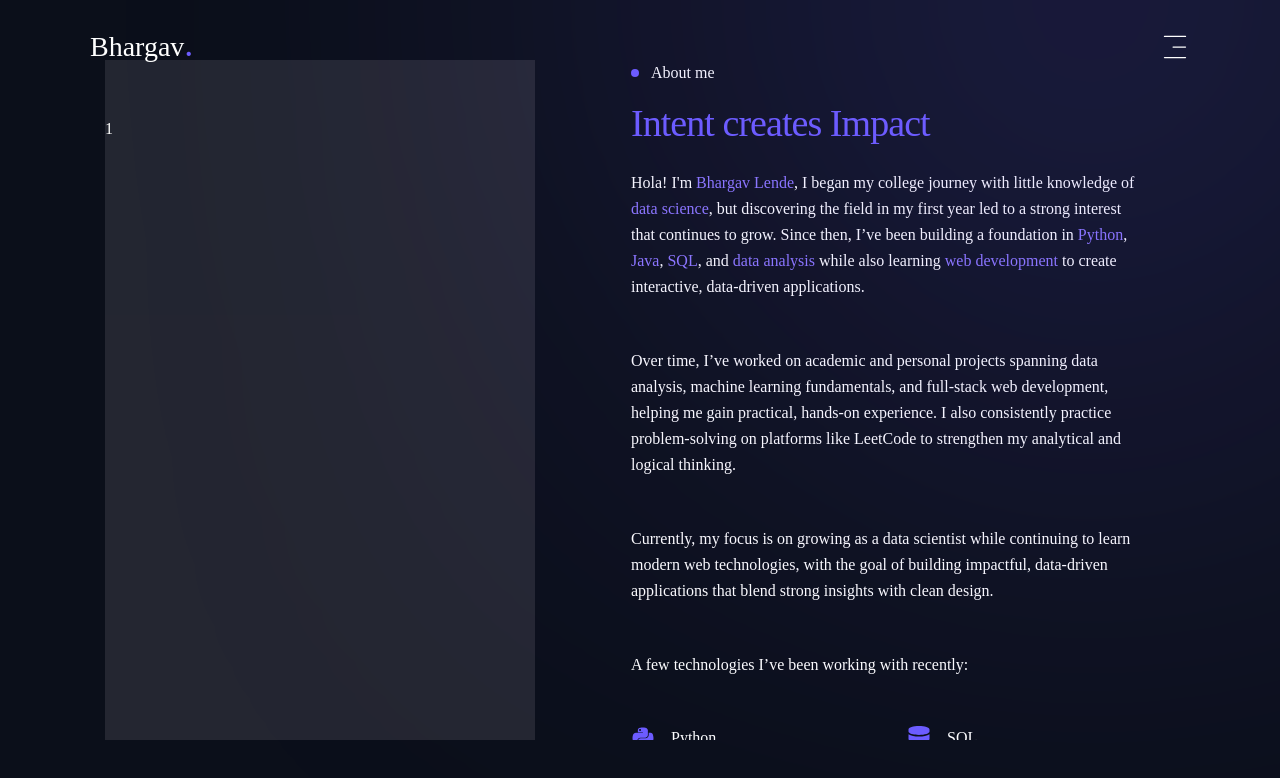
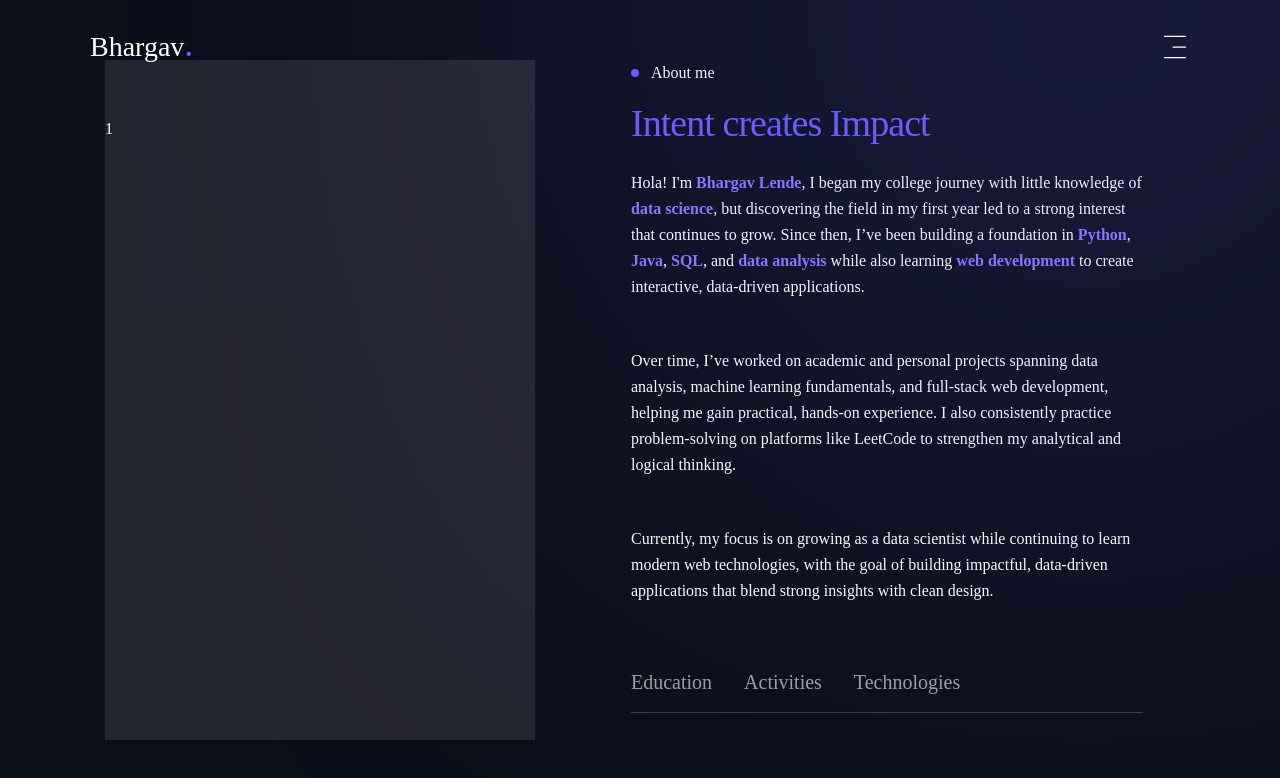
Before and after one commit to BhargavLende15/personal-portfolio, a Next.js app: page /about in a window 1280 px wide. Shown: the top 778 px of the page. Built offline with nearby package versions, Linux system fonts and the light colour scheme; a web font is replaced by a local one.

Commit message:
commit 15: update12

```diff
--- a/app/about/page.jsx
+++ b/app/about/page.jsx
@@ -1,11 +1,12 @@
 "use client";
+import React, { useState } from 'react';
 import { motion } from 'framer-motion';
 import { ScrollArea } from '@/components/ui/scroll-area';
 import Image from "next/image";
 import { FaPython, FaJava, FaJs, FaReact, FaHtml5, FaDatabase, FaChartBar } from "react-icons/fa";
 import { SiTailwindcss } from "react-icons/si";
 
-const skills = [
+const technologies = [
   { icon: <FaPython />, name: "Python" },
   { icon: <FaDatabase />, name: "SQL" },
   { icon: <FaJava />, name: "Java" },
@@ -18,29 +19,49 @@ const skills = [
 
 const education = [
   {
-    institution: "Your University Name",
+    institution: "Shri Ramdeobaba college of Engineering & Management",
     degree: "B.Tech in Data Science",
-    year: "2022 - Present",
+    year: "2023 - Present",
+    desc: "Currently pursuing the degree, maintaining a CGPA of 8.72 while building skills through coursework and projects."
   },
   {
-    institution: "Your Junior College Name",
-    degree: "Higher Secondary Education",
-    year: "2020 - 2022",
+    institution: "Shri Ramdeobaba college of Engineering & Management",
+    degree: "Honours in Web Development",
+    year: "2024 - Present",
+    desc: "Pursuing honours in Web Development with an overall grade of AA, focused on building practical skills through real-world projects."
   },
   {
-    institution: "Your School Name",
+    institution: "School of Scholars, Wanadongri",
+    degree: "Higher Secondary Education",
+    year: "2021 - 2023",
+    desc: "Scored 79.80% and completed higher secondary education with a focus on mathematics, physics & chemistry while exploring interests analytical thinking."
+  },
+  {
+    institution: "Bhavans B.P Vidya Mandir, SKN",
     degree: "Secondary Education",
-    year: "2020",
+    year: "Up to 2021",
+    desc: "Scored 95.20% in SSC & achieved strong academic performance alongside active participation in extracurricular activities. Served as House Captain twice. Earned a Black Belt in Taekwondo, competed as a divisional-level Badminton player, and secured a Bronze Medal in the English Olympiad, reflecting leadership, teamwork & a balanced growth in academics, sports, and personal development."
   },
 ];
 
 const activities = [
-  "Member of Data Science Club, actively participating in workshops and hackathons.",
-  "Volunteer at Tech Fest, organizing coding competitions and technical events.",
-  "Consistent problem solver on LeetCode, enhancing algorithmic thinking.",
+  {
+    position: "Resource Manager @ REEF",
+    desc: "Actively contributed to birding initiatives, public speaking events, and photography, while managing the resources for the forum activities.",
+  },
+  {
+    position: "Photography Co-head @ DASCA",
+    desc: "Led photography efforts by documenting events, curating visual content, and supporting creative storytelling for the association.",
+  },
+  {
+    position: "Member @ NAZARIYA",
+    desc: "Being a part of Nazariya - The Photography club, I've contributed to  events and creative initiatives focused on collaboration and expression.",
+  },
 ];
 
 const About = () => {
+  const [activeTab, setActiveTab] = useState('skills');
+
   return (
     <motion.section initial={{opacity: 0}}
       animate={{
@@ -66,32 +87,79 @@ const About = () => {
                     <span className='text-accent'>Intent creates Impact</span>
                   </h2>
                   <p className='max-w-[540px] mb-12'>
-                    Hola! I'm <span className='text-accent brightness-130'>Bhargav Lende</span>, I began my college journey with little knowledge of
-                    <span className='text-accent brightness-130'> data science</span>, but discovering the field in my first year led to a strong
+                    Hola! I'm <span className='text-accent brightness-130 font-bold'>Bhargav Lende</span>, I began my college journey with little knowledge of
+                    <span className='text-accent brightness-130 font-bold'> data science</span>, but discovering the field in my first year led to a strong
                     interest that continues to grow. Since then, I’ve been building a foundation in
-                    <span className='text-accent brightness-130'> Python</span>, <span className='text-accent brightness-130'>Java</span>, <span className='text-accent brightness-130'>SQL</span>
-                    , and <span className='text-accent brightness-130'>data analysis</span> while also learning <span className='text-accent brightness-130'>web development</span> to create interactive, data-driven applications.
+                    <span className='text-accent brightness-130 font-bold'> Python</span>, <span className='text-accent brightness-130 font-bold'>Java</span>, <span className='text-accent brightness-130 font-bold'>SQL</span>
+                    , and <span className='text-accent brightness-130 font-bold'>data analysis</span> while also learning <span className='text-accent brightness-130 font-bold'>web development</span> to create interactive, data-driven applications.
                   </p>
                   <p className='max-w-[540px] mb-12'>
                     Over time, I’ve worked on academic and personal projects spanning data analysis, machine learning fundamentals,
                     and full-stack web development, helping me gain practical, hands-on experience. I also consistently practice
                     problem-solving on platforms like LeetCode to strengthen my analytical and logical thinking.
                   </p>
-                  <p className='max-w-[540px] mb-12'>
+                  <p className='max-w-[540px] mb-16'>
                     Currently, my focus is on growing as a data scientist while continuing to learn modern web technologies, with
                     the goal of building impactful, data-driven applications that blend strong insights with clean design.
                   </p>
-                  <p className='max-w-[540px] mb-12'>
-                    A few technologies I’ve been working with recently:
-                  </p>
+
+                  {/* Navigation Tabs */}
+                  <div className="flex gap-8 mb-12 border-b border-white/20 pb-2 max-w-[540px]">
+                    {['education', 'activities', 'technologies', ].map((tab) => (
+                      <button
+                        key={tab}
+                        onClick={() => setActiveTab(tab)}
+                        className={`${
+                          activeTab === tab
+                            ? 'text-accent border-b-2 border-accent'
+                            : 'text-white/60 hover:text-white'
+                        } capitalize font-medium text-xl pb-2 transition-all`}
+                      >
+                        {tab}
+                      </button>
+                    ))}
+                  </div>
+
+                  {/* Tab Content */}
+                  <div className="min-h-[400px]">
+
+                    {/* Education Section */}
+                    {activeTab === 'education' && (
+                      <div className="mb-12">
+                        <div className="flex flex-col gap-8 max-w-[540px]">
+                          {education.map((item, index) => (
+                            <div key={index} className="flex flex-col gap-1 bg-tertiary/20 p-6 rounded-xl border border-accent/20 hover:border-accent transition-all duration-300">
+                              <span className="text-accent text-base font-semibold">{item.year}</span>
+                              <h4 className="text-xl font-bold">{item.degree}</h4>
+                              <p className="text-white/80 font-semibold">{item.institution}</p>
+                              <p className='text-white/60 text-sm'>{item.desc}</p>
+                            </div>
+                          ))}
+                        </div>
+                      </div>
+                    )}
+
+                    {/* Activities Section */}
+                    {activeTab === 'activities' && (
+                      <div className="mb-12">
+                        <ul className="flex flex-col gap-6 max-w-[540px] list-disc pl-5">
+                          {activities.map((item, index) => (
+                            <li key={index} className="text-white/80 leading-relaxed pl-2 text-lg">
+                              <h4 className="text-accent text-lg font-bold">{item.position}</h4>
+                              <p className="text-white/80 text-base font-semibold">{item.desc}</p>
+                            </li>
+                          ))}
+                        </ul>
+                      </div>
+                    )}
 
                     {/* Skills Section */}
+                    {activeTab === 'technologies' && (
                       <div className="mb-12">
-                    {/* <h3 className="h3 mb-8 text-accent">Skills</h3> */}
-                    <div className="grid grid-cols-2 gap-y-6 gap-x-10 max-w-[540px]">
-                      {skills.map((skill, index) => (
-                        <div key={index} className="flex items-center gap-4">
-                          <div className="text-2xl text-accent hover:text-white transition-all duration-300">
+                        <div className="grid grid-cols-2 gap-y-8 gap-x-10 max-w-[540px]">
+                          {technologies.map((skill, index) => (
+                            <div key={index} className="flex items-center gap-4 group">
+                              <div className="text-2xl text-accent group-hover:text-white transition-all duration-300">
                                 {skill.icon}
                               </div>
                               <p className="text-base">{skill.name}</p>
@@ -99,31 +167,9 @@ const About = () => {
                           ))}
                         </div>
                       </div>
+                    )}
 
-                  {/* Education Section */}
-                  <div className="mb-12">
-                    <h3 className="h3 mb-8 text-accent">Education</h3>
-                    <div className="flex flex-col gap-8 max-w-[540px]">
-                      {education.map((item, index) => (
-                        <div key={index} className="flex flex-col gap-1 bg-tertiary/20 p-6 rounded-xl border border-accent/20 hover:border-accent transition-all duration-300">
-                          <span className="text-accent text-sm font-semibold">{item.year}</span>
-                          <h4 className="text-xl font-bold">{item.degree}</h4>
-                          <p className="text-white/60">{item.institution}</p>
-                        </div>
-                      ))}
-                    </div>
-                  </div>
 
-                  {/* Activities Section */}
-                  <div className="mb-12">
-                    <h3 className="h3 mb-8 text-accent">Activities</h3>
-                    <ul className="flex flex-col gap-4 max-w-[540px] list-disc pl-5">
-                      {activities.map((item, index) => (
-                        <li key={index} className="text-white/80 leading-relaxed pl-2">
-                          {item}
-                        </li>
-                      ))}
-                    </ul>
                   </div>
 
                 </div>
```
Lines whose indentation alone changed are shown as unchanged.
